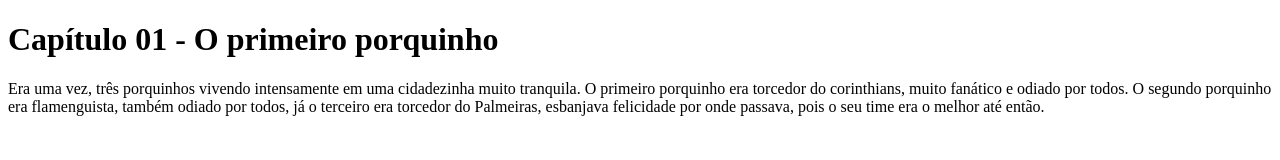
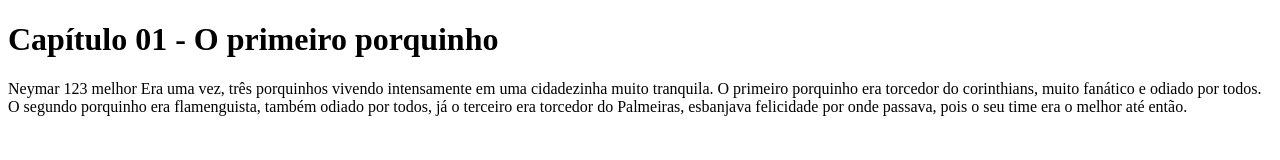
Before and after one commit to Oliveiraxx/livro-colaborativo-Sara-Oliveira, a plain HTML site: page index.html in a window 1280 px wide. Drawn offline with Linux system fonts and the light colour scheme.

Commit message:
Robert Hucy

```diff
--- a/index.html
+++ b/index.html
@@ -5,6 +5,6 @@
   </head>
   <body>
     <h1>Capítulo 01 - O primeiro porquinho </h1>
-    <p> Era uma vez, três porquinhos vivendo intensamente em uma cidadezinha muito tranquila. O primeiro porquinho era torcedor do corinthians, muito fanático e odiado por todos. O segundo porquinho era flamenguista, também odiado por todos, já o terceiro era torcedor do Palmeiras, esbanjava felicidade por onde passava, pois o seu time era o melhor até então.</p>
+    <p> Neymar 123 melhor Era uma vez, três porquinhos vivendo intensamente em uma cidadezinha muito tranquila. O primeiro porquinho era torcedor do corinthians, muito fanático e odiado por todos. O segundo porquinho era flamenguista, também odiado por todos, já o terceiro era torcedor do Palmeiras, esbanjava felicidade por onde passava, pois o seu time era o melhor até então.</p>
   </body>
 </html>
```
